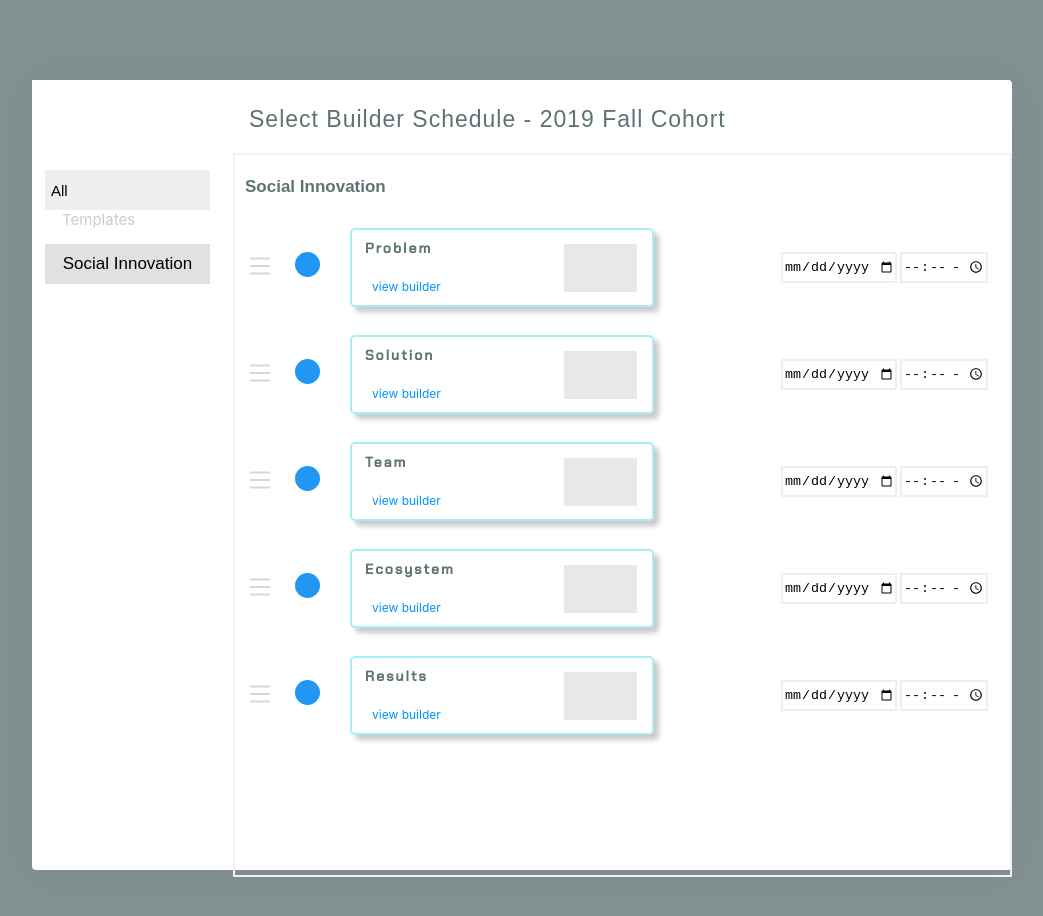
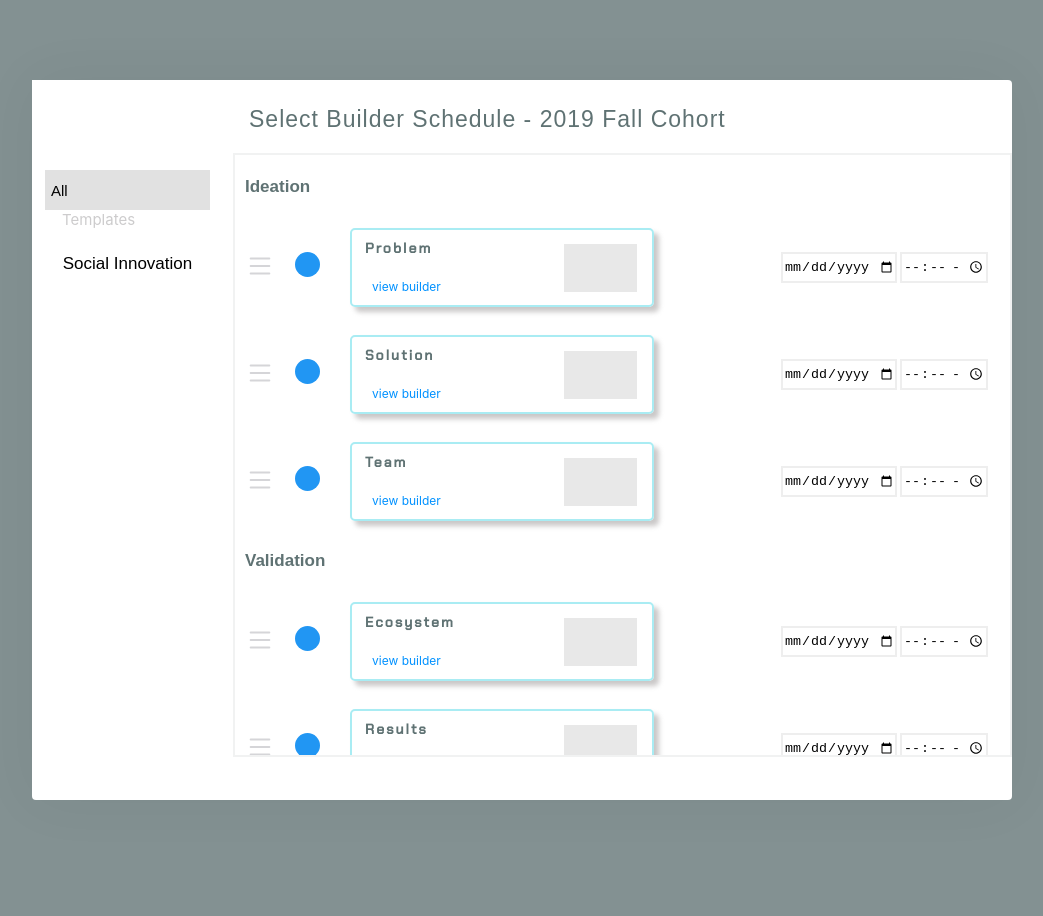
Before and after one commit to Alexoid1/RebelBase, a React (Create React App) app: page / in a window 1280 px wide. Both pictures are taken after a click on the button "All". Shown: the top 916 px of the page, without its empty margins (118-1161 px from the left). After the commit the page ends 880 px from the top, so only its background shows below. Built offline with nearby package versions, Linux system fonts and the light colour scheme.

Commit message:
add timer and select style

```diff
--- a/src/App.css
+++ b/src/App.css
@@ -9,7 +9,7 @@
   display: flex;
   flex-direction: row;
   width:980px;
-  height: 90vh;
+  height: 650px;
   background: white;
 
 }
--- a/src/App.js
+++ b/src/App.js
@@ -5,10 +5,11 @@ import {FilterContext} from './contexts/FilterContext'
 import './App.css';
 
 function App() {
-  const [alls,setAlls]=useState(true);
+  const [alls,setAlls]=useState(false);
+  const [selected,setSelected]=useState('');
   return (
     <div className="App">
-      <FilterContext.Provider value={{alls,setAlls}}>
+      <FilterContext.Provider value={{alls,setAlls,selected,setSelected}}>
         <NavigationBar/>
         <ItemList/>
       </FilterContext.Provider>
--- a/src/components/ItemList.css
+++ b/src/components/ItemList.css
@@ -18,8 +18,9 @@
 
 .boxContainer {
     width: 775px;
-    height: 100%;
+    height: 600px;
     border: 2px solid rgb(241,242,242);
+    Overflow-x:scroll;
 
 }
 
@@ -36,7 +37,11 @@
     display: row;
     align-items: center;
 
+
 }
+
+
+
 
 .iconList {
     color: rgb(213, 213, 216);
@@ -102,8 +107,6 @@
     margin-right: 15px;
 }
 
-
-
 .containerC {
     display: block;
     position: relative;
@@ -147,3 +150,9 @@
 .chekedtrue {
     background-color: #2196F3;
 }
+
+.itemSelected {
+
+    background: rgba(0, 217, 255, 0.267);
+    z-index:50;
+}
--- a/src/components/ItemList.js
+++ b/src/components/ItemList.js
@@ -57,9 +57,16 @@ const reorder=(list,startIndex, endIndex)=>{
 }
 
 function ItemList() {
-    const {alls,setAlls} = useContext(FilterContext)
+    const {alls, selected} = useContext(FilterContext)
     const[itemss,setItems]=useState(items);
-   console.log(alls,setAlls)
+    let arrayK=[]
+    const keyValues=itemss.map((item)=>{
+        if(!arrayK.includes(item.category)){
+            arrayK.push(item.category)
+        }
+
+    })
+   console.log(arrayK)
 
 
     const handleChangeCheckState=(e,index)=>{
@@ -69,15 +76,88 @@ function ItemList() {
             setItems([...currentItems])
     };
 
-    return (
+    const lists=(arrayK)=>{
+
+        const jxEleme=arrayK.map((list)=>{
+            return (
+                <div>
 
 
-    <div className="itemContainer">
-        <h1 className="title fontStyle">Select Builder Schedule - 2019 Fall Cohort</h1>
-        <div className="boxContainer">
+                <div>
+                        <h3 className="inovation fontStyle">{list}</h3>
+                </div>
+                <DragDropContext onDragEnd={(result)=>{
+                    const {source, destination}=result;
+                    if(!destination){
+                        return;
+                    }
+                    if(source.index===destination.index&&source.droppableId===destination.droppableId){
+                        return;
+                    }
+                    setItems((prevItems)=>{
+                        return reorder(prevItems,source.index,destination.index)
+                    })
+
+                }}>
+                    <Droppable droppableId={list+'s'}>{(droppableProvided)=>(
+
+                        <div {...droppableProvided.droppableProps} ref={droppableProvided.innerRef}>
+
+
+                            {itemss.map((item,index)=>{
+                                if(item.category===list){return(
+
+                                <Draggable key={item.name+' '+list} draggableId={item.name} index={index}>
+                                    {(draggableProvided)=>(
+                                        <div {...draggableProvided.draggableProps}
+                                        ref={draggableProvided.innerRef}
+                                        {...draggableProvided.dragHandleProps}
+                                        className={'item '+ selected} >
+                                            <div>
+                                                <BsList  className="iconList"/>
+                                            </div>
+
+                                                <div>
+                                                    <label className="containerC">
+                                                        <input type="checkbox" onClick={(e)=>
+                                                            handleChangeCheckState(e,index)}/>
+
+                                                        <span className={'checkmark '+(item.checked?'chekedtrue':'chekedfalse')} />
+                                                    </label>
+                                                </div>
+                                                <div className="cardBox">
+                                                    <div>
+                                                            <h4>{item.name}</h4>
+                                                        <p className="viewLink">view builder</p>
+
+                                                    </div>
+                                                    <div className="greyBox"></div>
+
+                                                </div>
+
+                                                <DateContainer checked={item.checked} />
+                                            </div>
+                                        )
+                                    }
+                                </Draggable>)}})
+                            }
+                                {droppableProvided.placeholder}
+                        </div>
+                    )}
+                    </Droppable>
+                </DragDropContext>
+
+        </div>
+            )
+        })
+        return jxEleme
+    }
+    let filterElement
+    if(!alls){
+        filterElement=(
             <div>
                 <div>
-                    <h3 className="inovation fontStyle">Social Innovation</h3>
+                        <h3 className="inovation fontStyle">Social Innovation</h3>
                 </div>
                 <DragDropContext onDragEnd={(result)=>{
                     const {source, destination}=result;
@@ -98,24 +178,28 @@ function ItemList() {
 
 
                                 {itemss.map((item,index)=>(
-                                    <Draggable key={item.name+index} draggableId={item.name} index={index}>
+                                    <Draggable key={item.name+index} draggableId={item.name} index={index} >
                                         {(draggableProvided)=>(
-                                            <div {...draggableProvided.draggableProps} ref={draggableProvided.innerRef} {...draggableProvided.dragHandleProps} className="item" >
+                                            <div {...draggableProvided.draggableProps}
+                                            ref={draggableProvided.innerRef}
+                                            {...draggableProvided.dragHandleProps}
+                                            className={'item ' + selected} >
                                                     <div>
                                                         <BsList  className="iconList"/>
                                                     </div>
+
                                                     <div>
                                                         <label className="containerC">
                                                             <input type="checkbox" onClick={(e)=>
                                                                 handleChangeCheckState(e,index)}/>
 
                                                             <span className={'checkmark '+(item.checked?'chekedtrue':'chekedfalse')} />
-                                                         </label>
+                                                        </label>
                                                     </div>
                                                     <div className="cardBox">
                                                         <div>
                                                                 <h4>{item.name}</h4>
-                                                               <p className="viewLink">view builder</p>
+                                                            <p className="viewLink">view builder</p>
 
                                                         </div>
                                                         <div className="greyBox"></div>
@@ -123,21 +207,27 @@ function ItemList() {
                                                     </div>
 
                                                     <DateContainer checked={item.checked} />
-
-
-
                                             </div>
                                         )}
                                     </Draggable>
-
                                 ))}
                                 {droppableProvided.placeholder}
                             </div>)}
                     </Droppable>
                 </DragDropContext>
+            </div>    )
+    }else{
+        filterElement= lists(arrayK)
+    }
 
+
+    return(
+    <div className="itemContainer">
+        <h1 className="title fontStyle">Select Builder Schedule - 2019 Fall Cohort</h1>
+        <div className="boxContainer">
+            <div>
+                      {filterElement}
             </div>
-
         </div>
     </div>
 
--- a/src/components/NavigationBar.js
+++ b/src/components/NavigationBar.js
@@ -3,14 +3,28 @@ import {FilterContext} from '../contexts/FilterContext'
 import './NavigationBar.css'
 
 function NavigationBar() {
-    const {alls,setAlls} = useContext(FilterContext)
+    const {alls, setAlls, setSelected} = useContext(FilterContext)
+    const handleSelectAll=()=>{
+
+      if(alls) {
+        setAlls(false)
+      }else {
+        setAlls(true)
+        setSelected('itemSelected')
+        setTimeout(()=>{
+          setSelected('')
+        },1000)
+
+      }
+
+    }
     return (
       <div className="navigationBar">
           <nav>
             <ul className="navul">
               <li>
                 <button className={ alls ? 'all  but' : 'all'}
-                onClick={(e)=>{alls ? setAlls(false) : setAlls(true)}}
+                onClick={handleSelectAll}
                 type="button">
                   All
                 </button>
```
